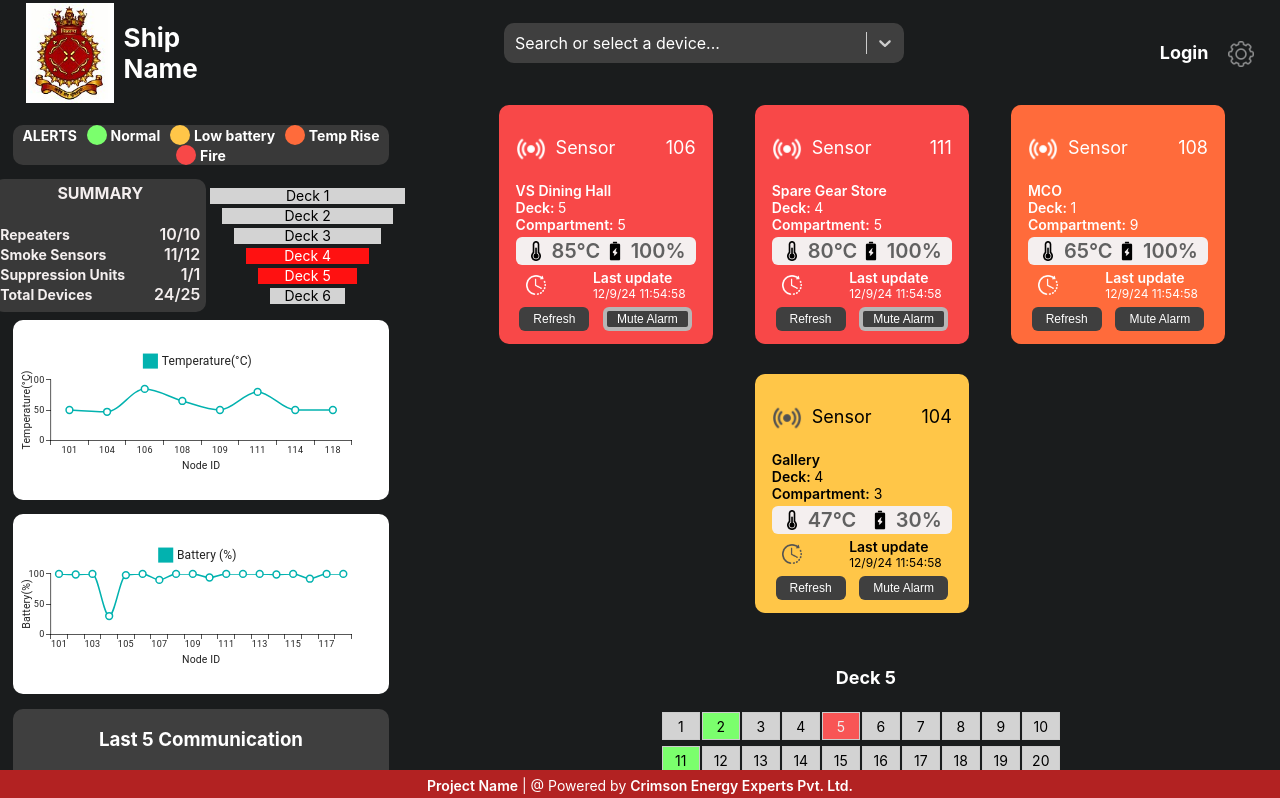
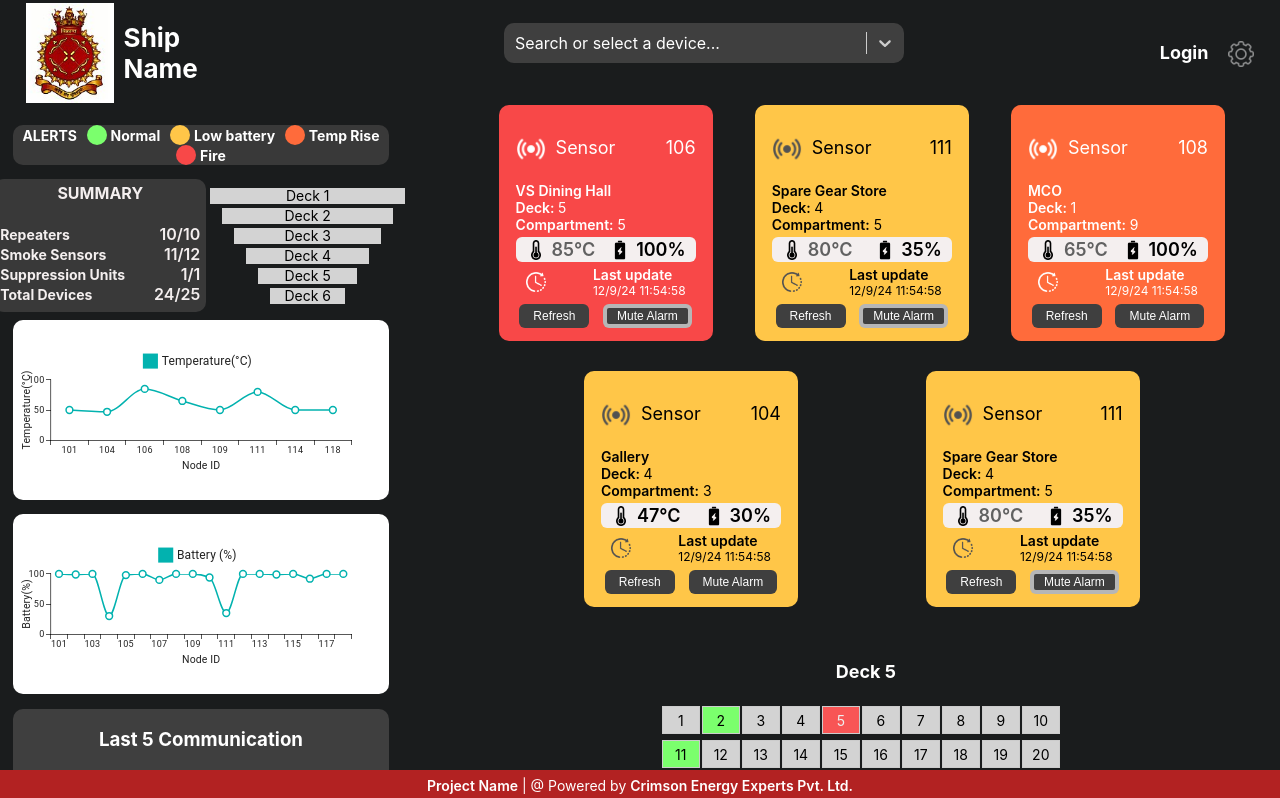
Before and after one commit to cee-diksha/fire_detection, a React (Create React App) app: page / in a window 1280 px wide. Shown: the top 798 px of the page. Built offline with nearby package versions, Linux system fonts and the light colour scheme.

Commit message:
modifications in status

```diff
--- a/src/assets/info.js
+++ b/src/assets/info.js
@@ -1,61 +1,61 @@
 export const info = [
-    { id: 1, status: "success", tempSetpoint: 50, smokeSensor: true, triggeringDevice: null, axis: 'X-Y-Z', node_type: "sensor", node_name: "Engine Room", node_id: 101, battery_percentage: "100", temp: "50", last_update: "12/9/24 11:54:58", isDeleted: false, deck: 1, compartment: 1 },
-    { id: 2, status: "success", tempSetpoint: null, smokeSensor: null, triggeringDevice: null, axis: 'X-Y-Z', node_type: "repeater", node_name: "GT Room", node_id: 102, battery_percentage: "99", temp: null, last_update: "12/9/24 13:14:18", isDeleted: false, deck: 2, compartment: 1 },
-    { id: 3, status: "success", tempSetpoint: 50, smokeSensor: null, triggeringDevice: false, axis: 'X-Y-Z', node_type: "suppression", node_name: "Boiler Room", node_id: 103, battery_percentage: "100", temp: null, last_update: "12/9/24 15:24:08", isDeleted: false, deck: 3, compartment: 1 },
-    { id: 4, status: "yellow", tempSetpoint: 50, smokeSensor: true, triggeringDevice: null, axis: 'X-Y-Z', node_type: "sensor", node_name: "Gallery", node_id: 104, battery_percentage: "30", temp: "47", last_update: "12/9/24 11:54:58", isDeleted: false, deck: 4, compartment: 3 },
-    { id: 5, status: "success", tempSetpoint: 50, smokeSensor: null, triggeringDevice: false, axis: 'X-Y-Z', node_type: "suppression", node_name: "SS Dining Hall", node_id: 105, battery_percentage: "98", temp: null, last_update: "12/9/24 11:54:58", isDeleted: false, deck: 3, compartment: 7 },
-    { id: 6, status: "danger", tempSetpoint: 50, smokeSensor: true, triggeringDevice: null, axis: 'X-Y-Z', node_type: "sensor", node_name: "VS Dining Hall", node_id: 106, battery_percentage: "100", temp: "85", last_update: "12/9/24 11:54:58", isDeleted: false, deck: 5, compartment: 5 },
-    { id: 7, status: "success", tempSetpoint: null, smokeSensor: null, triggeringDevice: null, axis: 'X-Y-Z', node_type: "repeater", node_name: "Main Switch Board", node_id: 107, battery_percentage: "90", temp: null, last_update: "12/9/24 11:54:58", isDeleted: false, deck: 2, compartment: 6 },
-    { id: 8, status: "orange", tempSetpoint: 50, smokeSensor: false, triggeringDevice: null, axis: 'X-Y-Z', node_type: "sensor", node_name: "MCO", node_id: 108, battery_percentage: "100", temp: "65", last_update: "12/9/24 11:54:58", isDeleted: false, deck: 1, compartment: 9 },
-    { id: 9, status: "success", tempSetpoint: 50, smokeSensor: true, triggeringDevice: null, axis: 'X-Y-Z', node_type: "sensor", node_name: "Engg JS Mess", node_id: 109, battery_percentage: "100", temp: "50", last_update: "12/9/24 11:54:58", isDeleted: false, deck: 6, compartment: 2 },
-    { id: 10, status: "success", tempSetpoint: 50, smokeSensor: null, triggeringDevice: true, axis: 'X-Y-Z', node_type: "suppression", node_name: "Engg SS Mess", node_id: 110, battery_percentage: "94", temp: null, last_update: "12/9/24 11:54:58", isDeleted: false, deck: 1, compartment: 1 },
-    { id: 11, status: "danger", tempSetpoint: 50, smokeSensor: true, triggeringDevice: null, axis: 'X-Y-Z', node_type: "sensor", node_name: "Spare Gear Store", node_id: 111, battery_percentage: "100", temp: "80", last_update: "12/9/24 11:54:58", isDeleted: false, deck: 4, compartment: 5 },
-    { id: 12, status: "success", tempSetpoint: null, smokeSensor: null, triggeringDevice: null, axis: 'X-Y-Z', node_type: "repeater", node_name: "CMR", node_id: 112, battery_percentage: "100", temp: null, last_update: "12/9/24 11:54:58", isDeleted: false, deck: 2, compartment: 2 },
-    { id: 13, status: "success", tempSetpoint: 50, smokeSensor: null, triggeringDevice: false, axis: 'X-Y-Z', node_type: "suppression", node_name: "AC Compartment", node_id: 113, battery_percentage: "100", temp: null, last_update: "12/9/24 11:54:58", isDeleted: false, deck: 4, compartment: 3 },
-    { id: 14, status: "success", tempSetpoint: 50, smokeSensor: false, triggeringDevice: null, axis: 'X-Y-Z', node_type: "sensor", node_name: "ASP", node_id: 114, battery_percentage: "99", temp: "50", last_update: "12/9/24 11:54:58", isDeleted: false, deck: 5, compartment: 2 },
-    { id: 15, status: "success", tempSetpoint: null, smokeSensor: null, triggeringDevice: null, axis: 'X-Y-Z', node_type: "repeater", node_name: "Pump Room", node_id: 115, battery_percentage: "100", temp: null, last_update: "12/9/24 11:54:58", isDeleted: false, deck: 3, compartment: 1 },
-    { id: 16, status: "success", tempSetpoint: null, smokeSensor: null, triggeringDevice: null, axis: 'X-Y-Z', node_type: "repeater", node_name: "Cabin Flat", node_id: 116, battery_percentage: "92", temp: null, last_update: "12/9/24 11:54:58", isDeleted: false, deck: 1, compartment: 8 },
-    { id: 17, status: "success", tempSetpoint: 50, smokeSensor: null, triggeringDevice: true, axis: 'X-Y-Z', node_type: "suppression", node_name: "Fwd JS Mess", node_id: 117, battery_percentage: "100", temp: null, last_update: "12/9/24 11:54:58", isDeleted: false, deck: 1, compartment: 9 },
-    { id: 18, status: "success", tempSetpoint: 50, smokeSensor: true, triggeringDevice: null, axis: 'X-Y-Z', node_type: "sensor", node_name: "Fwd SS Mess", node_id: 118, battery_percentage: "100", temp: "50", last_update: "12/9/24 11:54:58", isDeleted: false, deck: 5, compartment: 11 }
+    { id: 1, status: ["success"], tempSetpoint: 50, smokeSensor: true, triggeringDevice: null, axis: 'X-Y-Z', node_type: "sensor", node_name: "Engine Room", node_id: 101, battery_percentage: "100", temp: "50", last_update: "12/9/24 11:54:58", isDeleted: false, deck: 1, compartment: 1 },
+    { id: 2, status: ["success"], tempSetpoint: null, smokeSensor: null, triggeringDevice: null, axis: 'X-Y-Z', node_type: "repeater", node_name: "GT Room", node_id: 102, battery_percentage: "99", temp: null, last_update: "12/9/24 13:14:18", isDeleted: false, deck: 2, compartment: 1 },
+    { id: 3, status: ["success"], tempSetpoint: 50, smokeSensor: null, triggeringDevice: false, axis: 'X-Y-Z', node_type: "suppression", node_name: "Boiler Room", node_id: 103, battery_percentage: "100", temp: null, last_update: "12/9/24 15:24:08", isDeleted: false, deck: 3, compartment: 1 },
+    { id: 4, status: ["yellow"], tempSetpoint: 50, smokeSensor: true, triggeringDevice: null, axis: 'X-Y-Z', node_type: "sensor", node_name: "Gallery", node_id: 104, battery_percentage: "30", temp: "47", last_update: "12/9/24 11:54:58", isDeleted: false, deck: 4, compartment: 3 },
+    { id: 5, status: ["success"], tempSetpoint: 50, smokeSensor: null, triggeringDevice: false, axis: 'X-Y-Z', node_type: "suppression", node_name: "SS Dining Hall", node_id: 105, battery_percentage: "98", temp: null, last_update: "12/9/24 11:54:58", isDeleted: false, deck: 3, compartment: 7 },
+    { id: 6, status: ["danger"], tempSetpoint: 50, smokeSensor: true, triggeringDevice: null, axis: 'X-Y-Z', node_type: "sensor", node_name: "VS Dining Hall", node_id: 106, battery_percentage: "100", temp: "85", last_update: "12/9/24 11:54:58", isDeleted: false, deck: 5, compartment: 5 },
+    { id: 7, status: ["success"], tempSetpoint: null, smokeSensor: null, triggeringDevice: null, axis: 'X-Y-Z', node_type: "repeater", node_name: "Main Switch Board", node_id: 107, battery_percentage: "90", temp: null, last_update: "12/9/24 11:54:58", isDeleted: false, deck: 2, compartment: 6 },
+    { id: 8, status: ["orange"], tempSetpoint: 50, smokeSensor: false, triggeringDevice: null, axis: 'X-Y-Z', node_type: "sensor", node_name: "MCO", node_id: 108, battery_percentage: "100", temp: "65", last_update: "12/9/24 11:54:58", isDeleted: false, deck: 1, compartment: 9 },
+    { id: 9, status: ["success"], tempSetpoint: 50, smokeSensor: true, triggeringDevice: null, axis: 'X-Y-Z', node_type: "sensor", node_name: "Engg JS Mess", node_id: 109, battery_percentage: "100", temp: "50", last_update: "12/9/24 11:54:58", isDeleted: false, deck: 6, compartment: 2 },
+    { id: 10, status: ["success"], tempSetpoint: 50, smokeSensor: null, triggeringDevice: true, axis: 'X-Y-Z', node_type: "suppression", node_name: "Engg SS Mess", node_id: 110, battery_percentage: "94", temp: null, last_update: "12/9/24 11:54:58", isDeleted: false, deck: 1, compartment: 1 },
+    { id: 11, status: ["danger", "yellow"], tempSetpoint: 50, smokeSensor: true, triggeringDevice: null, axis: 'X-Y-Z', node_type: "sensor", node_name: "Spare Gear Store", node_id: 111, battery_percentage: "35", temp: "80", last_update: "12/9/24 11:54:58", isDeleted: false, deck: 4, compartment: 5 },
+    { id: 12, status: ["success"], tempSetpoint: null, smokeSensor: null, triggeringDevice: null, axis: 'X-Y-Z', node_type: "repeater", node_name: "CMR", node_id: 112, battery_percentage: "100", temp: null, last_update: "12/9/24 11:54:58", isDeleted: false, deck: 2, compartment: 2 },
+    { id: 13, status: ["success"], tempSetpoint: 50, smokeSensor: null, triggeringDevice: false, axis: 'X-Y-Z', node_type: "suppression", node_name: "AC Compartment", node_id: 113, battery_percentage: "100", temp: null, last_update: "12/9/24 11:54:58", isDeleted: false, deck: 4, compartment: 3 },
+    { id: 14, status: ["success"], tempSetpoint: 50, smokeSensor: false, triggeringDevice: null, axis: 'X-Y-Z', node_type: "sensor", node_name: "ASP", node_id: 114, battery_percentage: "99", temp: "50", last_update: "12/9/24 11:54:58", isDeleted: false, deck: 5, compartment: 2 },
+    { id: 15, status: ["success"], tempSetpoint: null, smokeSensor: null, triggeringDevice: null, axis: 'X-Y-Z', node_type: "repeater", node_name: "Pump Room", node_id: 115, battery_percentage: "100", temp: null, last_update: "12/9/24 11:54:58", isDeleted: false, deck: 3, compartment: 1 },
+    { id: 16, status: ["success"], tempSetpoint: null, smokeSensor: null, triggeringDevice: null, axis: 'X-Y-Z', node_type: "repeater", node_name: "Cabin Flat", node_id: 116, battery_percentage: "92", temp: null, last_update: "12/9/24 11:54:58", isDeleted: false, deck: 1, compartment: 8 },
+    { id: 17, status: ["success"], tempSetpoint: 50, smokeSensor: null, triggeringDevice: true, axis: 'X-Y-Z', node_type: "suppression", node_name: "Fwd JS Mess", node_id: 117, battery_percentage: "100", temp: null, last_update: "12/9/24 11:54:58", isDeleted: false, deck: 1, compartment: 9 },
+    { id: 18, status: ["success"], tempSetpoint: 50, smokeSensor: true, triggeringDevice: null, axis: 'X-Y-Z', node_type: "sensor", node_name: "Fwd SS Mess", node_id: 118, battery_percentage: "100", temp: "50", last_update: "12/9/24 11:54:58", isDeleted: false, deck: 5, compartment: 11 }
 ]
 
 export const deckInfo = [
     {
         id: "1", deck: 1, devices: [
-            { comp: 1, node_info: [{ node: 101, status: "success" }, { node: 110, status: "success" }] },
-            { comp: 8, node_info: [{ node: 116, status: "success" }] },
-            { comp: 9, node_info: [{ node: 108, status: "orange" }, { node: 117, status: "success" }] }
+            { comp: 1, node_info: [{ node: 101, status: ["success"] }, { node: 110, status: ["success"] }] },
+            { comp: 8, node_info: [{ node: 116, status: ["success"] }] },
+            { comp: 9, node_info: [{ node: 108, status: ["orange" ]}, { node: 117, status: ["success"] }] }
         ]
     },
     {
         id: "2", deck: 2, devices: [
-            { comp: 1, node_info: [{ node: 102, status: "success" }] },
-            { comp: 2, node_info: [{ node: 112, status: "success" }] },
-            { comp: 6, node_info: [{ node: 107, status: "success" }] }
+            { comp: 1, node_info: [{ node: 102, status: ["success"] }] },
+            { comp: 2, node_info: [{ node: 112, status: ["success"] }] },
+            { comp: 6, node_info: [{ node: 107, status: ["success"] }] }
         ]
     },
     {
         id: "3", deck: 3, devices: [
-            { comp: 1, node_info: [{ node: 103, status: "success" }, { node: 115, status: "success" }] },
-            { comp: 7, node_info: [{ node: 105, status: "success" }] }
+            { comp: 1, node_info: [{ node: 103, status: ["success"] }, { node: 115, status: ["success"] }] },
+            { comp: 7, node_info: [{ node: 105, status: ["success"] }] }
         ]
     },
     {
         id: "4", deck: 4, devices: [
-            { comp: 3, node_info: [{ node: 113, status: "success" }, { node: 104, status: "yellow" }] },
-            { comp: 5, node_info: [{ node: 111, status: "danger" }] }
+            { comp: 3, node_info: [{ node: 113, status: ["success"] }, { node: 104, status: ["yellow" ]}] },
+            { comp: 5, node_info: [{ node: 111, status: ["danger" ]}] }
         ]
     },
     {
         id: "5", deck: 5, devices: [
-            { comp: 2, node_info: [{ node: 114, status: "success" }] },
-            { comp: 5, node_info: [{ node: 106, status: "danger" }] },
-            { comp: 11, node_info: [{ node: 118, status: "success" }] }
+            { comp: 2, node_info: [{ node: 114, status: ["success"] }] },
+            { comp: 5, node_info: [{ node: 106, status: ["danger" ]}] },
+            { comp: 11, node_info: [{ node: 118, status: ["success"] }] }
         ]
     },
     {
         id: "6", deck: 6, devices: [
-            { comp: 2, node_info: [{ node: 109, status: "success" }] }
+            { comp: 2, node_info: [{ node: 109, status: ["success"] }] }
         ]
     }
 ];
--- a/src/comp-styles.css
+++ b/src/comp-styles.css
@@ -552,14 +552,14 @@ tbody tr:hover {
   }
 
   .dangertext{
-    font-size: 20px;
+    font-size: 18px;
     font-weight: 600;
     color: #000000;
     animation: text-blink 0.5s infinite;
   }
 
   .normaltext{
-    font-size: 20px;
+    font-size: 18px;
     font-weight: 600;
     color: #000000;
   }
--- a/src/components/Card.js
+++ b/src/components/Card.js
@@ -22,18 +22,18 @@ const Card = ({ item }) => {
     event.stopPropagation();
     setIsAlarmMuted(!isAlarmMuted);  // Toggle the mute state for this card
   };
-
+console.log(status.includes("success"), "status check")
   return (
     <div
       className={`${isAlarmMuted ? "blinking-border" : "card-wrapper"}`}
       style={{
-        backgroundColor: `${isDeleted ? "#D0D0D0" : status === "success" ? "#7BFF6D" : status === "yellow" ? "#FFC648" : status === "orange" ? "#FF6B3B" : "#F84848"}`,
-        color: `${isDeleted ? "#000000" : (status === "yellow" || status === "success") ? "#000" : "#fff"}`
+        backgroundColor: `${isDeleted ? "#D0D0D0" : status.includes("success") ? "#7BFF6D" : status.includes("yellow" )? "#FFC648" : status.includes("orange" )? "#FF6B3B" : "#F84848"}`,
+        color: `${isDeleted ? "#000000" : (status.includes("yellow" )|| status.includes("success")) ? "#000" : "#fff"}`
       }}
     >
       <div className="segment" id="node-type-id">
         <p id="sensor-name">
-          <img src={(status === "yellow" || status === "success") ? sensor2 : sensor} alt="sensor-logo" style={{ height: "30px", marginTop: "4px", marginRight: "10px" }} />
+          <img src={(status.includes("yellow" )|| status.includes("success")) ? sensor2 : sensor} alt="sensor-logo" style={{ height: "30px", marginTop: "4px", marginRight: "10px" }} />
           {node_type}
         </p>
         <p>{node_id}</p>
@@ -44,17 +44,17 @@ const Card = ({ item }) => {
         <div><span style={{ fontWeight: "600" }}>Compartment:</span> {compartment}</div>
       </div>
       <div className="segment" id="temp-battery">
-        <div className= {(status === "danger" || status === "orange" || status === "yellow") ? "dangertext" : "normaltext"}>
+        <div className= {(status.includes("danger") || status.includes("orange")) ? "dangertext" : ((status.includes("danger") || status.includes("orange")) && status.includes("yellow")) ? "dangertext" : "normaltext"}>
           <img src={temperature} alt="temperature-logo" style={{ height: "20px", marginRight: "6px" }} />
           {temp}°C
         </div>
-        <div className= {(status === "danger" || status === "orange" || status === "yellow") ? "dangertext" : "normaltext"}>
+        <div className= {(status === "yellow") ? "dangertext" : "normaltext"}>
           <img src={battery} alt="battery-logo" style={{ height: "20px", marginRight: "6px" }} />
           {battery_percentage}%
         </div>
       </div>
       <div className="segment" id="last-update">
-        <img src={(status === "yellow" || status === "success") ? update2 : update} alt="update-logo" style={{ height: "20px", marginRight: "6px" }} />
+        <img src={(status.includes("yellow") || status.includes("success")) ? update2 : update} alt="update-logo" style={{ height: "20px", marginRight: "6px" }} />
         <div>
           <span style={{ fontWeight: "600" }}>Last update</span>
           <span style={{ fontSize: "12px" }}>{last_update}</span>
@@ -64,8 +64,8 @@ const Card = ({ item }) => {
         <button onClick={handleRefresh} id="refresh-alarm-btn-both">Refresh</button>
         <button
           onClick={handleMuteAlarm}
-          id={`${status === "danger" && !isAlarmMuted? "refresh-alarm-btn-alert" : "refresh-alarm-btn-both"}`}
-          disabled={status !== "danger"}
+          id={`${status.includes("danger") && !isAlarmMuted? "refresh-alarm-btn-alert" : "refresh-alarm-btn-both"}`}
+          disabled={status.includes("danger")}
         >
           {isAlarmMuted ? "Unmute Alarm" : "Mute Alarm"}
         </button>
--- a/src/components/DeckModal.js
+++ b/src/components/DeckModal.js
@@ -25,7 +25,6 @@ const alertdeck = deckinfo.filter(item => item.deck === clickedDeck)
 }
 
 export const DeckDashboardPageDiv = ({data, deckNo}) => {
-  console.log(data, "grid rendering")
     return (
       <div>
         <div className='status-grid-modal' style={{cursor: "pointer"}}>
--- a/src/components/Grid.js
+++ b/src/components/Grid.js
@@ -3,7 +3,6 @@ import "./Grid-style.css";
 import { Link } from "react-router-dom";
 
 const Grid = ({ data, deckNo }) => {
-  console.log(data, "data check");
 
   // Assuming data.danger, data.normal, etc., are arrays of compartment IDs
   const dangerComp = data.danger;
@@ -24,12 +23,10 @@ const Grid = ({ data, deckNo }) => {
   }, [dangerComp, normalComp, tempriseComp, lowbatteryComp]);
 
   const getBoxClass = (boxId) => {
-    console.log(dangerComp, normalComp, tempriseComp, lowbatteryComp, "dangerComp, normalComp, tempriseComp, lowbatteryComp")
     if (highlightedId.dangerComp.includes(boxId)) return "danger";
     else if (highlightedId.tempriseComp.includes(boxId)) return "temprise";
     else if (highlightedId.lowbatteryComp.includes(boxId)) return "lowbattery";
     else if (highlightedId.normalComp.includes(boxId)) {
-      console.log(highlightedId, boxId, "checking color")
       return "normal"
     }
     else return "box"; // default class
@@ -38,8 +35,6 @@ const Grid = ({ data, deckNo }) => {
   // no. of boxes in each row for the ship-like shape
   // const rowSizes = [14, 13, 11, 9, 7];
   const boxes = Array.from({ length: 60 }, (_, index) => index + 1);
-
-  console.log(highlightedId, "highlightedId")
 
   return (
     <div style={{ marginRight: "14px" }}>
--- a/src/components/TempChart.js
+++ b/src/components/TempChart.js
@@ -9,10 +9,7 @@ export const TempChart = () => {
     const temp = info.map(item => item.temp)
     const node = info.map(item => item.node_id)
 
-    console.log(temp, node, "nodetempchart")
-
     useEffect(() => {
-      console.log("chekcinh temp", deviceInfo)
       setInfo(deviceInfo.filter(item => item.node_type === "sensor"))
     }, [deviceInfo])
   return (
@@ -49,9 +46,6 @@ export const BatteryChart = () => {
   const battery = info.map(item => item.battery_percentage)
   const node = info.map(item => item.node_id)
 
-  console.log(battery, node, "nodetempchart")
-
-
   useEffect(() => {
     setInfo(deviceInfo)
   }, [deviceInfo])
--- a/src/pages/Dashboard.js
+++ b/src/pages/Dashboard.js
@@ -18,8 +18,6 @@ import AlertCard from '../components/AlertCard'
 const Dashboard = () => {
     const {deviceInfo, isLogin, deckData, filteredDeckInfo, setfilteredDeckInfo} = useContext(MainContext)
     const [cardData, setCardData] = useState(deviceInfo)
-
-    console.log(deckData, "deckData")
     useEffect(() => {
         const reducedData = deckData.reduce((acc, curr) => {
             const existingDeck = acc.find(item => item.deck === curr.deck);
@@ -37,13 +35,13 @@ const Dashboard = () => {
               }));
 
               compartments.forEach(compartment => {
-                if (compartment.status === "danger") {
+                if (compartment.status.includes("danger")) {
                   hasDanger.push(compartment.comp);
-                } else if (compartment.status === "orange") {
+                } else if (compartment.status.includes("orange")) {
                   hasOrange.push(compartment.comp);
-                } else if (compartment.status === "yellow") {
+                } else if (compartment.status.includes("yellow")) {
                   hasYellow.push(compartment.comp);
-                } else if (compartment.status === "success") {
+                } else if (compartment.status.includes("success")) {
                   hasSuccess.push(compartment.comp);
                 }
               });
@@ -72,7 +70,6 @@ const Dashboard = () => {
             return acc;
           }, []);
 
-        console.log(reducedData, "reduced data check")
         setfilteredDeckInfo(reducedData)
         setCardData(deviceInfo)
     }, [deviceInfo, deckData])
@@ -114,25 +111,23 @@ const Dashboard = () => {
             {/* -------------------------------------------------------- */}
                 <div className='main-dashboard-wrapper'>
                 <div className='fixed-content'>
-                    {console.log(cardData, "checking if updates")}
                     {cardData.map((item) => {
                         return (
-                            item.status === "danger" && <Link className='link-style' to={`info/${item.node_name}`}><Card key={item.id} item={item} /></Link>
+                            item.status.includes("danger") && <Link className='link-style' to={`info/${item.node_name}`}><Card key={item.id} item={item} /></Link>
                         )
                     })}
                     {cardData.map((item) => {
                         return (
-                            item.status === "orange" && <Link className='link-style' to={`info/${item.node_name}`}><Card key={item.id} item={item} /></Link>
+                            item.status.includes("orange") && <Link className='link-style' to={`info/${item.node_name}`}><Card key={item.id} item={item} /></Link>
                         )
                     })}
                     {cardData.map((item) => {
                         return (
-                            item.status === "yellow" && <Link className='link-style' to={`info/${item.node_name}`}><Card key={item.id} item={item} /></Link>
+                            item.status.includes("yellow") && <Link className='link-style' to={`info/${item.node_name}`}><Card key={item.id} item={item} /></Link>
                         )
                     })}
                 </div>
                     {filteredDeckInfo !== null && filteredDeckInfo.length > 0 && <div className='deck-display-grid'>
-                        {console.log(filteredDeckInfo, "checkingdeckinfo")}
                     {filteredDeckInfo.map((item, index) => {
                     return (
                         <DeckDashboardPageDiv key={index} data={item} deckNo={item.deck}/>
--- a/src/pages/SpecificComp.js
+++ b/src/pages/SpecificComp.js
@@ -13,8 +13,6 @@ const SpecificComp = () => {
     const {deck, comp} = useParams()
     const {isLogin} = useContext(MainContext)
     const [compData, setCompData] = useState([])
-    console.log(compData, "deckData", deck, comp)
-
     useEffect(() => {
       const compdata = info.filter(item => (item.deck === parseInt(deck) && item.compartment === parseInt(comp)))
       // const compdata = deckdata[0].devices.filter(item => item.comp === parseInt(comp))
```
